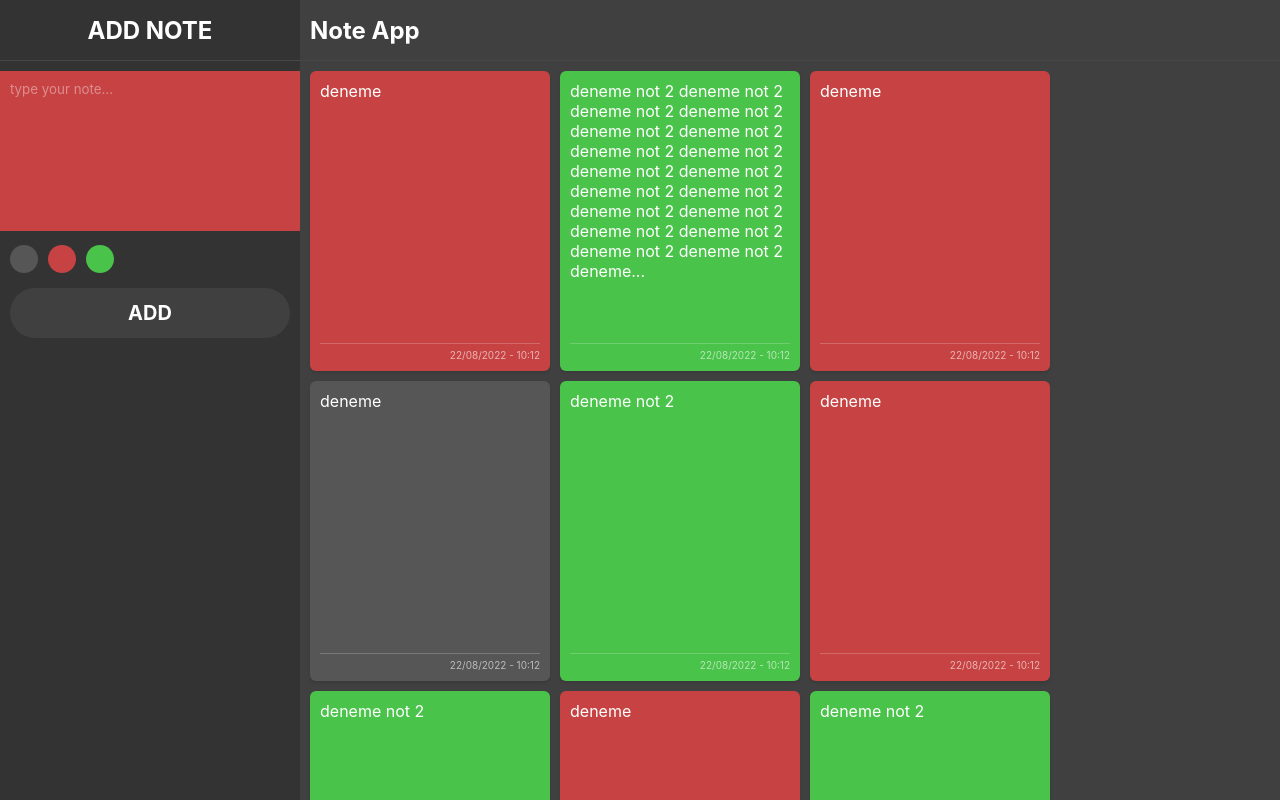
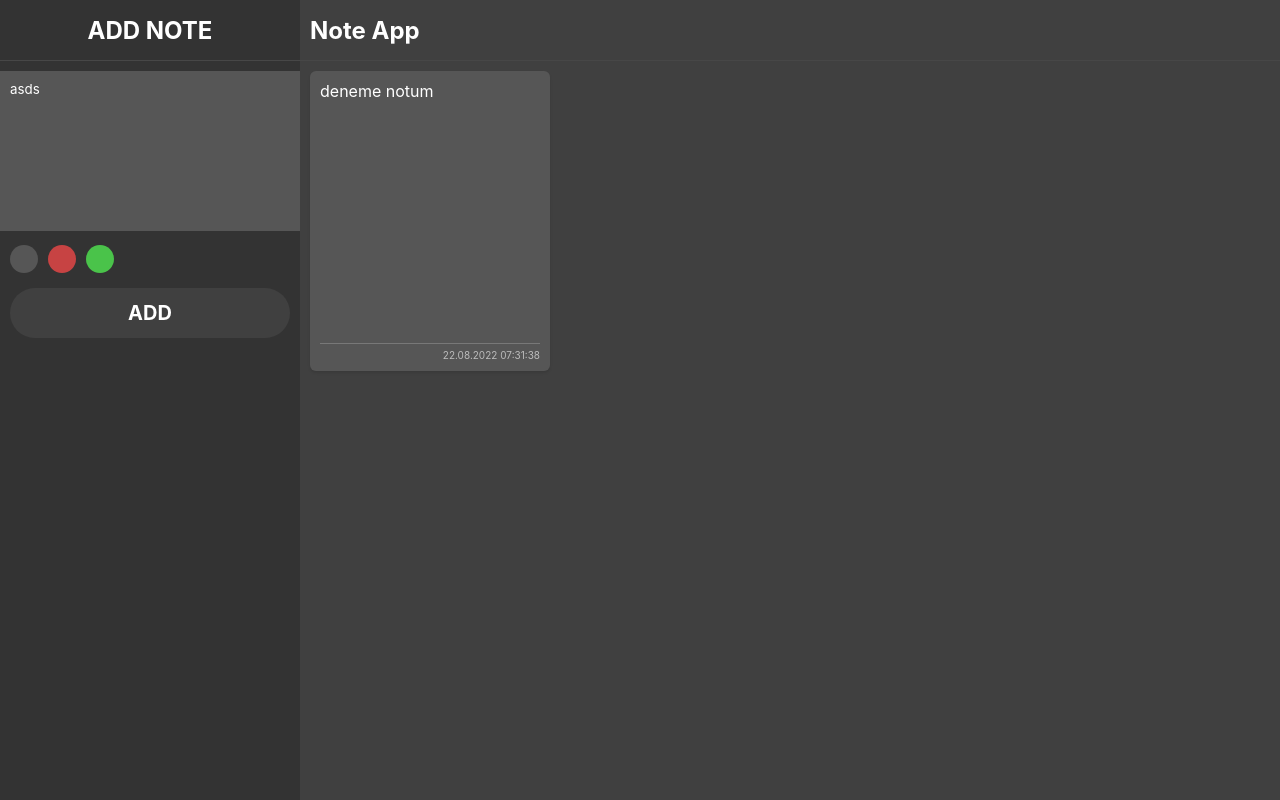
Before and after one commit to mehmetext/redux-notes, a React (Create React App) app: page / in a window 1280 px wide. Built offline with nearby package versions, Linux system fonts and the light colour scheme.

Commit message:
redux eklendi

```diff
--- a/package.json
+++ b/package.json
@@ -7,6 +7,7 @@
 		"@testing-library/jest-dom": "^5.16.5",
 		"@testing-library/react": "^13.3.0",
 		"@testing-library/user-event": "^13.5.0",
+		"nanoid": "^4.0.0",
 		"react": "^18.2.0",
 		"react-dom": "^18.2.0",
 		"react-redux": "^8.0.2",
--- a/src/components/Left.js
+++ b/src/components/Left.js
@@ -1,23 +1,28 @@
+import { useState } from "react";
 import { useNotes } from "../store/notes";
 import NoteColor from "./NoteColor";
 
 export default function Left() {
 	const { selectedColor } = useNotes();
+	const [note, setNote] = useState("");
 
 	return (
 		<div className="App-left">
 			<div className="add-note">ADD NOTE</div>
+			<form>
 				<textarea
 					className="add-note-block"
 					placeholder="type your note..."
 					style={{ background: selectedColor }}
+					value="asds"
 				></textarea>
 				<div className="select-note-color">
 					<NoteColor color="#565656" />
 					<NoteColor color="#c74343" />
 					<NoteColor color="#4ac34a" />
 				</div>
-			<div className="add-note-button">ADD</div>
+				<button className="add-note-button">ADD</button>
+			</form>
 		</div>
 	);
 }
--- a/src/components/Note.js
+++ b/src/components/Note.js
@@ -1,3 +1,5 @@
+import getDate from "../utils/getDate";
+
 export default function Note({ note }) {
 	if (note.text.length > 240) {
 		note.text = note.text.slice(0, 240) + "...";
@@ -7,7 +9,7 @@ export default function Note({ note }) {
 		<div style={{ backgroundColor: note.color }} className="note">
 			<div className="note-text">{note.text}</div>
 			<div className="note-detail">
-				<div className="note-date">22/08/2022 - 10:12</div>
+				<div className="note-date">{getDate(note.date)}</div>
 			</div>
 		</div>
 	);
--- a/src/components/NoteColor.js
+++ b/src/components/NoteColor.js
@@ -1,3 +1,15 @@
+import { changeColorDispatch } from "../store/storeDispatch";
+
 export default function NoteColor({ color }) {
-	return <div className="note-color" style={{ background: color }}></div>;
+	const handleClick = () => {
+		changeColorDispatch(color);
+	};
+
+	return (
+		<div
+			onClick={handleClick}
+			className="note-color"
+			style={{ background: color }}
+		></div>
+	);
 }
--- a/src/components/Right.js
+++ b/src/components/Right.js
@@ -1,26 +1,15 @@
+import { useNotes } from "../store/notes";
 import Note from "./Note";
 
 export default function Right() {
+	const { notes } = useNotes();
 	return (
 		<div className="App-right">
 			<div className="right-header">Note App</div>
 			<div className="notes">
-				<Note note={{ text: "deneme", color: "#c74343" }} />
-				<Note
-					note={{
-						text: "deneme not 2 deneme not 2 deneme not 2 deneme not 2 deneme not 2 deneme not 2 deneme not 2 deneme not 2 deneme not 2 deneme not 2 deneme not 2 deneme not 2 deneme not 2 deneme not 2 deneme not 2 deneme not 2 deneme not 2 deneme not 2 deneme not 2 deneme not 2 deneme not 2 deneme not 2 deneme not 2 deneme not 2 deneme not 2 deneme not 2 deneme not 2 deneme not 2 deneme not 2 deneme not 2 deneme not 2 deneme not 2 deneme not 2 deneme not 2 deneme not 2 deneme not 2 deneme not 2 deneme not 2 deneme not 2 deneme not 2 deneme not 2 deneme not 2 deneme not 2 deneme not 2 deneme not 2 deneme not 2 deneme not 2 deneme not 2 deneme not 2 deneme not 2 deneme not 2 deneme not 2 deneme not 2",
-						color: "#4ac34a",
-					}}
-				/>
-				<Note note={{ text: "deneme", color: "#c74343" }} />
-				<Note note={{ text: "deneme", color: "#565656" }} />
-				<Note note={{ text: "deneme not 2", color: "#4ac34a" }} />
-				<Note note={{ text: "deneme", color: "#c74343" }} />
-				<Note note={{ text: "deneme not 2", color: "#4ac34a" }} />
-				<Note note={{ text: "deneme", color: "#c74343" }} />
-				<Note note={{ text: "deneme not 2", color: "#4ac34a" }} />
-				<Note note={{ text: "deneme", color: "#c74343" }} />
-				<Note note={{ text: "deneme not 2", color: "#4ac34a" }} />
+				{notes.map((note) => (
+					<Note key={note.id} note={note} />
+				))}
 			</div>
 		</div>
 	);
--- a/src/index.css
+++ b/src/index.css
@@ -84,6 +84,8 @@ body,
 }
 
 .add-note-button {
+	all: unset;
+	width: calc(100% - 20px);
 	background-color: #404040;
 	margin: 10px;
 	margin-top: 5px;
--- a/src/store/notes.js
+++ b/src/store/notes.js
@@ -1,16 +1,42 @@
 import { createSlice } from "@reduxjs/toolkit";
+import { nanoid } from "nanoid";
 import { useSelector } from "react-redux";
 
 const initialState = {
-	notes: [],
-	selectedColor: "#c74343",
+	notes: [
+		{
+			id: "12312321",
+			text: "deneme notum",
+			date: "2022-08-22T07:31:38.134Z",
+			color: "#565656",
+		},
+	],
+	selectedColor: localStorage.getItem("selectedColor") ?? "#565656",
 };
 
 const slice = createSlice({
 	name: "todo",
 	initialState,
+	reducers: {
+		changeColor: (state, action) => {
+			state.selectedColor = action.payload;
+			localStorage.setItem("selectedColor", action.payload);
+		},
+		addNote: (state, action) => {
+			const note = {
+				id: nanoid(),
+				text: action.payload,
+				date: new Date(),
+				color: state.selectedColor,
+			};
+
+			state.notes = [note, ...state.notes];
+		},
+	},
 });
 
 export const useNotes = () => useSelector((state) => state.notes);
 
+export const { changeColor, addNote } = slice.actions;
+
 export default slice.reducer;
--- /dev/null
+++ b/src/store/storeDispatch.js
@@ -0,0 +1,11 @@
+import store from ".";
+
+import { changeColor, addNote } from "./notes";
+
+export const changeColorDispatch = (color) => {
+	store.dispatch(changeColor(color));
+};
+
+export const addNoteDispatch = (note) => {
+	store.dispatch(addNote(note));
+};
--- /dev/null
+++ b/src/utils/getDate.js
@@ -0,0 +1,7 @@
+export default function getDate(dateStr) {
+	const date = new Date(dateStr);
+
+	const str = date.toLocaleString("tr-TR");
+
+	return str;
+}
```
Also changed, not shown: 1 other file (tests, documents, lock files or other folders). Lines whose indentation alone changed are shown as unchanged.
